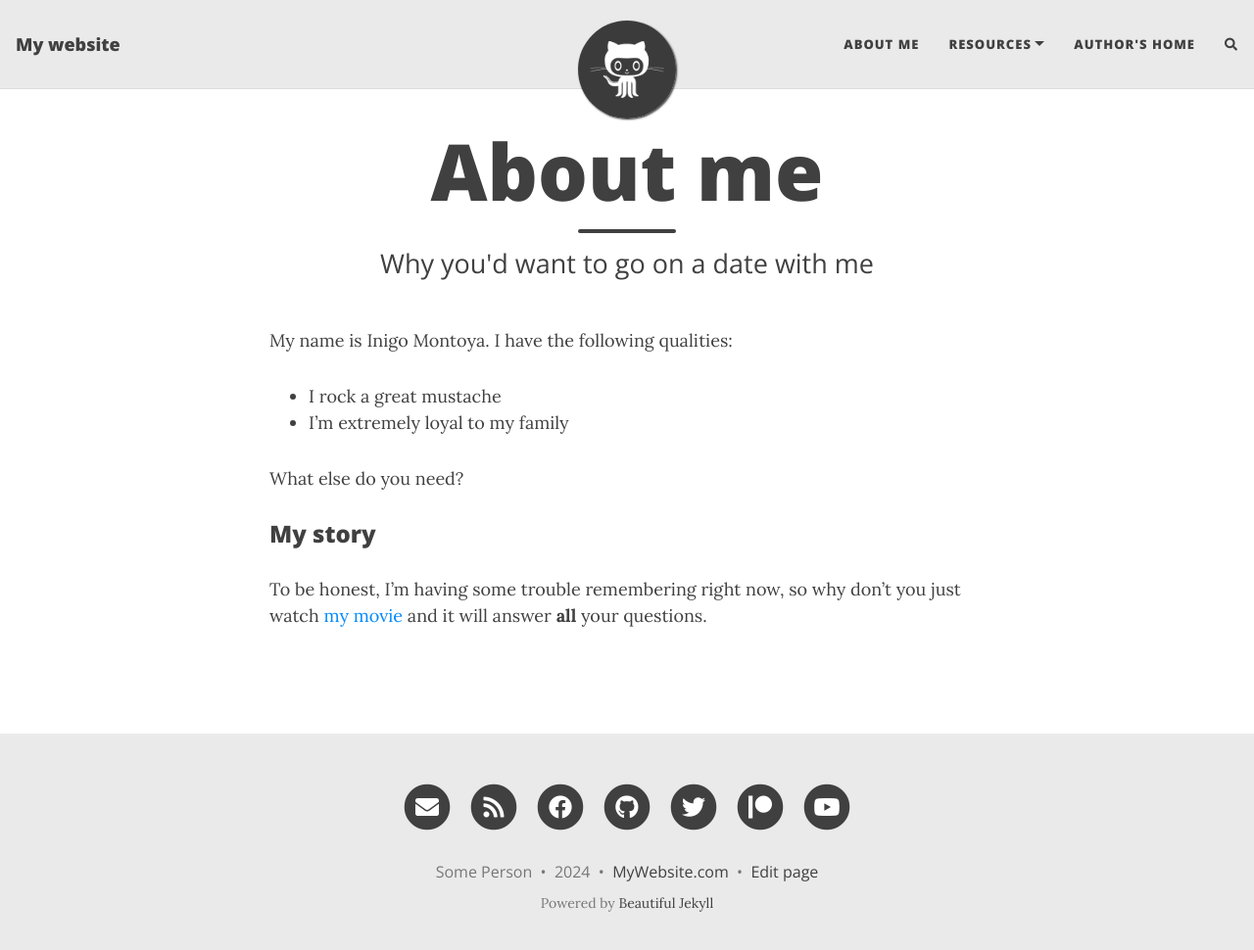
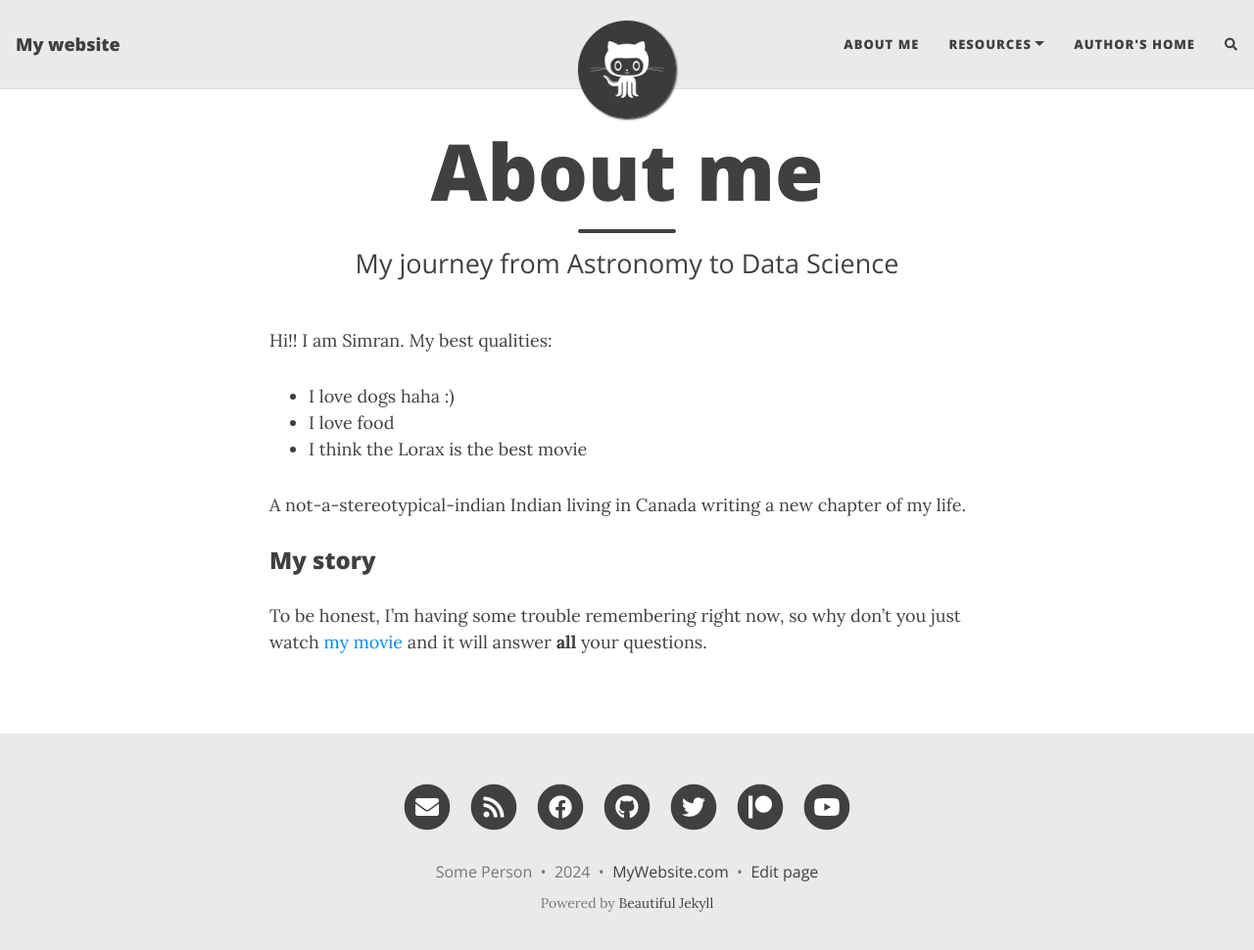
Before and after one commit to SimranKKamboj/SimranKKamboj.github.io, a Jekyll site: the page built from aboutme.md, in a window 1280 px wide and 983 px high. Shown: the top 970 px of the window at 98% size. Built offline with Jekyll 4.4.1, drawn with Linux system fonts in a browser that asks for light colours; nearby versions of some CDN libraries; comment, search, counter and statistics services are not loaded.

Commit message:
Update aboutme.md

```diff
--- a/aboutme.md
+++ b/aboutme.md
@@ -1,16 +1,16 @@
 ---
 layout: page
 title: About me
-subtitle: Why you'd want to go on a date with me
+subtitle: My journey from Astronomy to Data Science
 ---
 
-My name is Inigo Montoya. I have the following qualities:
+Hi!! I am Simran. My best qualities:
+- I love dogs haha :)
+- I love food
+- I think the Lorax is the best movie
 
-- I rock a great mustache
-- I'm extremely loyal to my family
-
-What else do you need?
+A not-a-stereotypical-indian Indian living in Canada writing a new chapter of my life.
 
 ### My story
 
-To be honest, I'm having some trouble remembering right now, so why don't you just watch [my movie](https://en.wikipedia.org/wiki/The_Princess_Bride_%28film%29) and it will answer **all** your questions.
+To be honest, I'm having some trouble remembering right now, so why don't you just watch [my movie](https://www.youtube.com/watch?v=dQw4w9WgXcQ) and it will answer **all** your questions.
```
